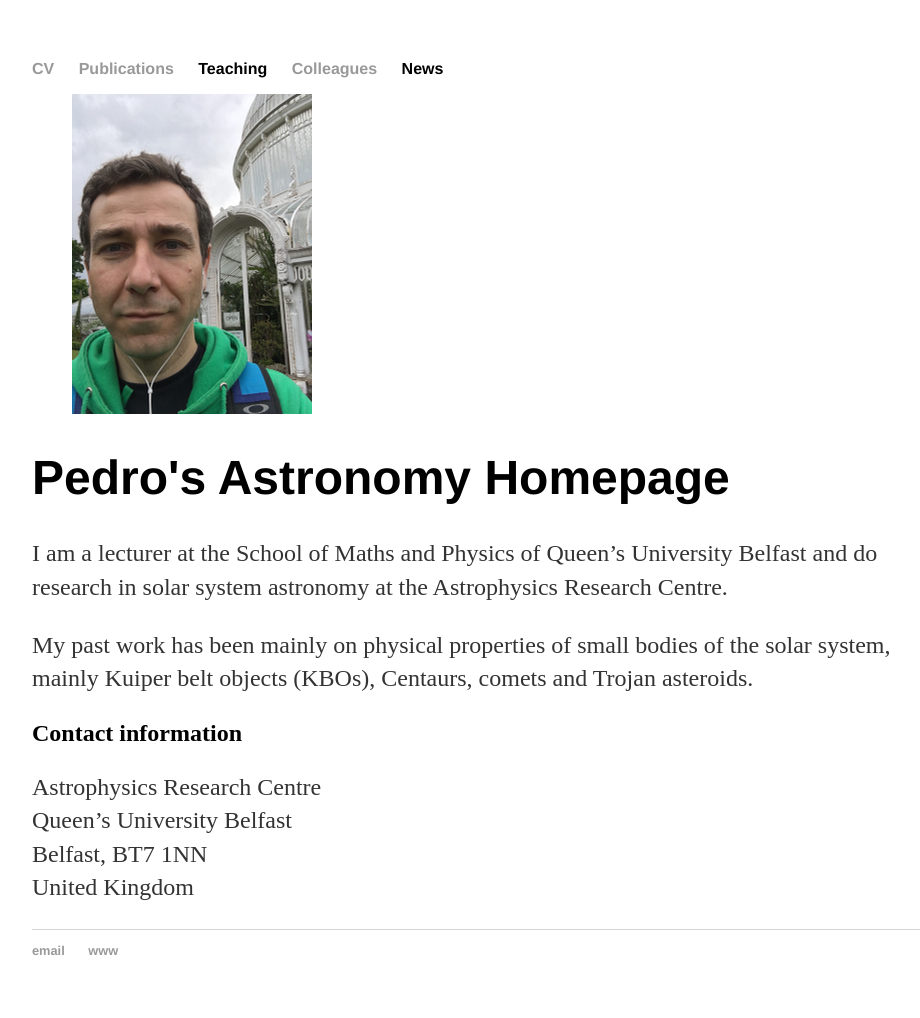
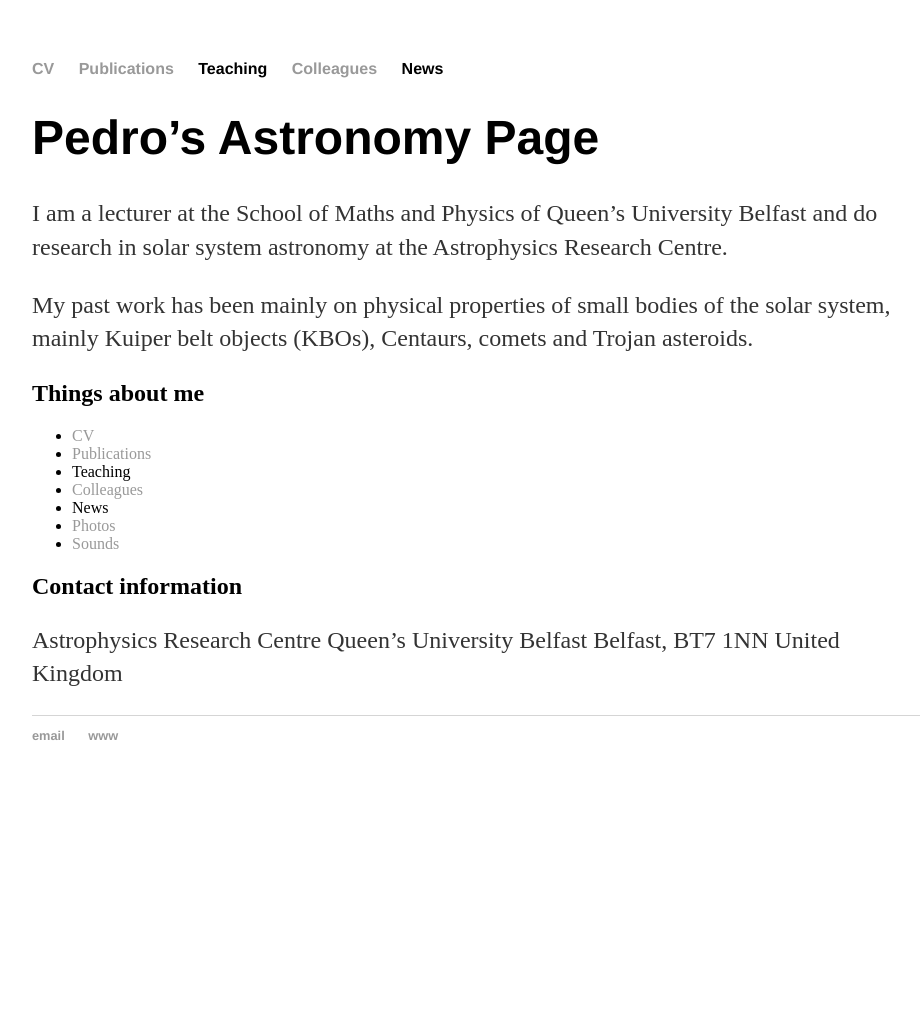
Before and after one commit to placerda-qub/placerda-gb.github.io, a Jekyll site: the page built from index.md, in a window 1280 px wide. Shown: the whole page, without its empty margins (160-1080 px from the left). Built offline with Jekyll 4.4.1, drawn with Linux system fonts in a browser that asks for light colours; our own code applies the rules of GitHub Pages for plain Markdown files; after the commit the page ends 900 px from its top, so only the background shows below that; some of the changed lines change nothing that is shown.

Commit message:
change index to md

```diff
--- /dev/null
+++ b/index.md
@@ -0,0 +1,20 @@
+# Pedro's Astronomy Page
+
+I am a lecturer at the School of Maths and Physics of Queen’s University Belfast and do research in solar system astronomy at the Astrophysics Research Centre.
+
+My past work has been mainly on physical properties of small bodies of the solar system, mainly Kuiper belt objects (KBOs), Centaurs, comets and Trojan asteroids.
+
+## Things about me
+- [CV](http://go.qub.ac.uk/v4dbc)
+- [Publications](https://goo.gl/ziFXpu)
+- Teaching
+- [Colleagues](Colleagues.html)
+- News
+- [Photos](http://www.flickr.com/photos/pedrocas/)
+- [Sounds](http://soundcloud.com/corpode)
+
+## Contact information
+Astrophysics Research Centre
+Queen’s University Belfast
+Belfast, BT7 1NN
+United Kingdom
--- a/index.html
+++ b/index2.html
@@ -10,7 +10,7 @@
 </div><!-- /.fig -->
 
 <div class="blurb">
-        <h1>Pedro's Astronomy Homepage</h1>
+        <h1>Pedro's Astronomy Page</h1>
 
         <p>I am a lecturer at the School of Maths and Physics of Queen’s University Belfast and do research in solar system astronomy at the Astrophysics Research Centre.</p>
 
```
